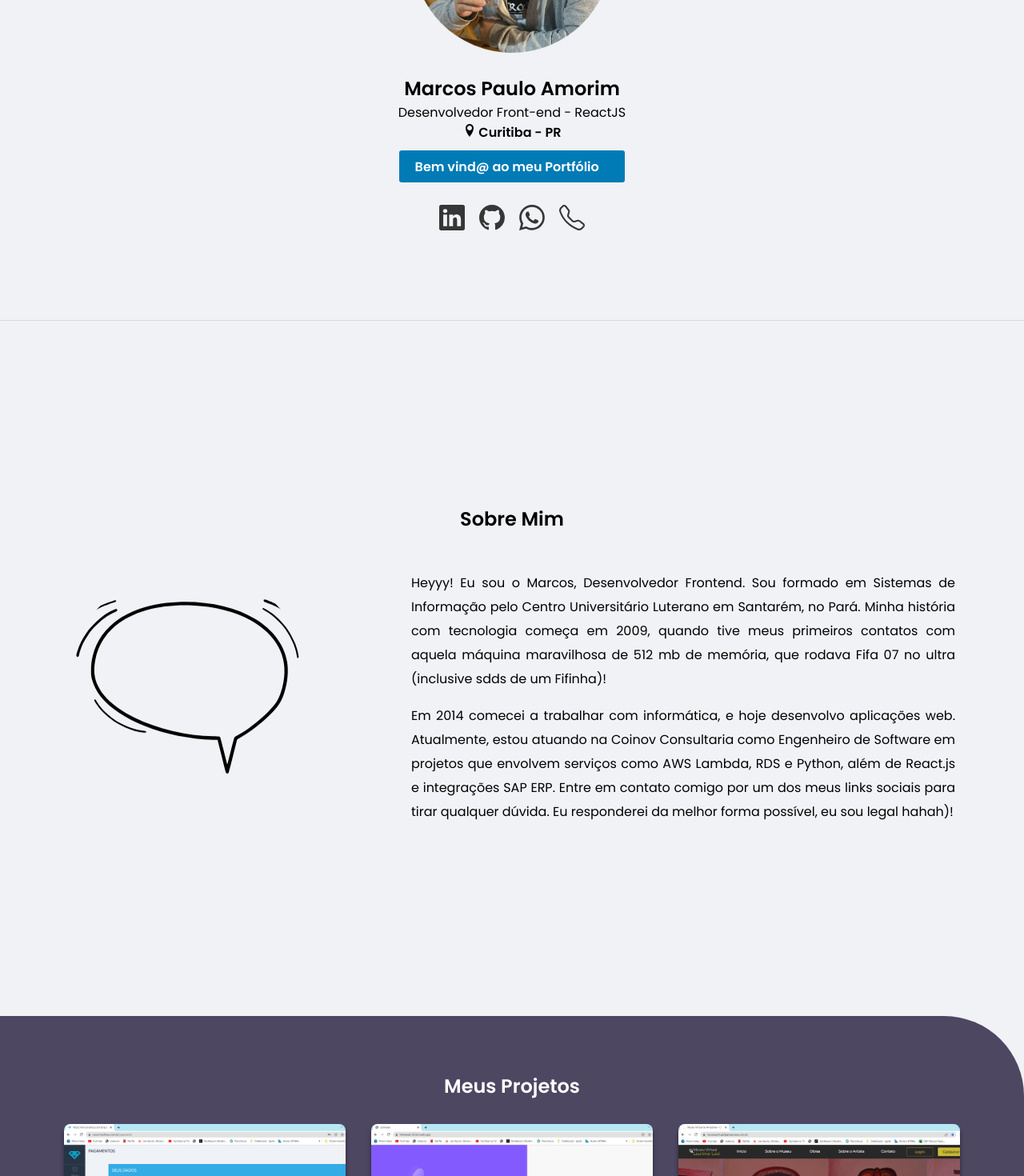
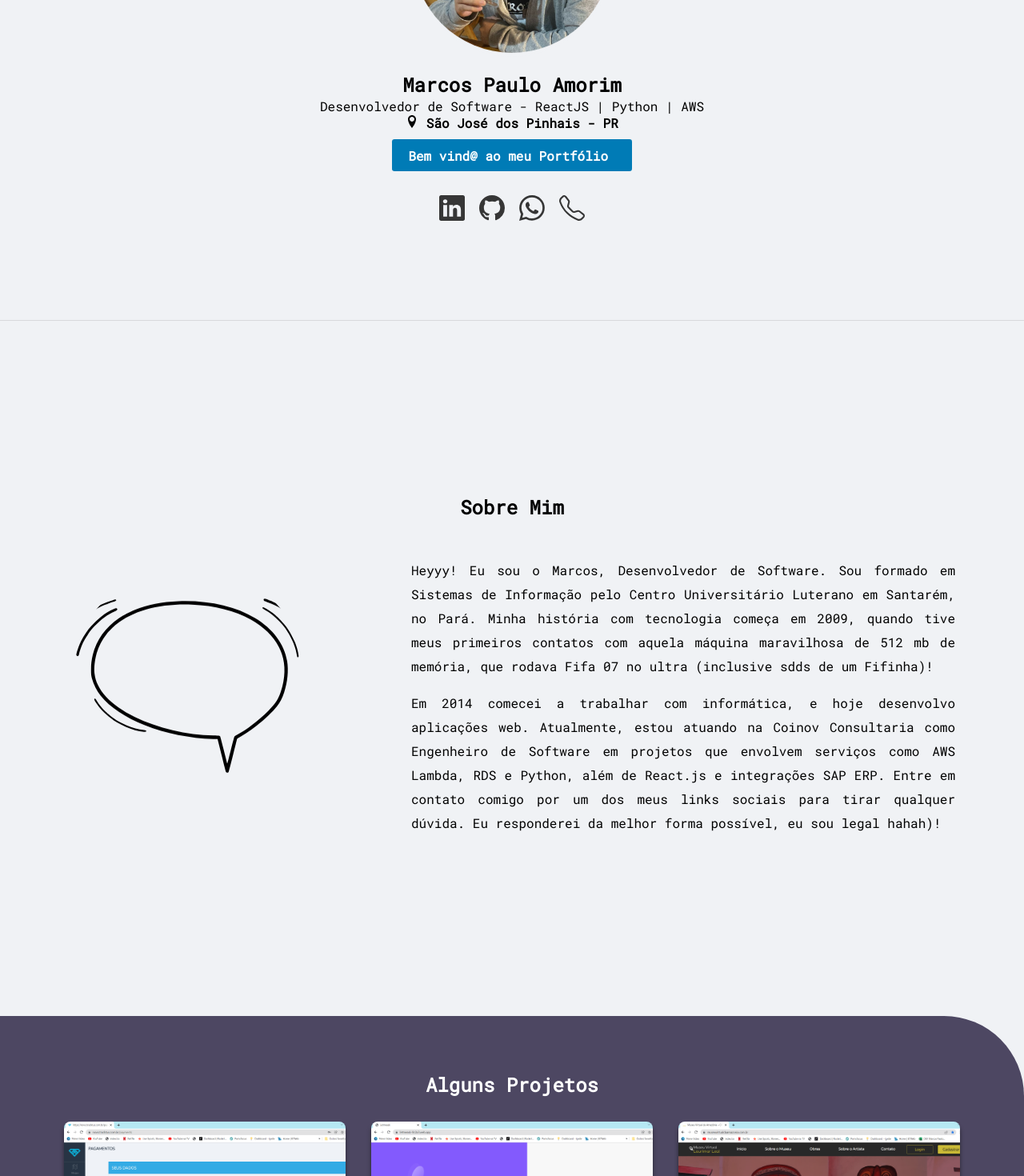
Before and after one commit to mstarkRules/portfolio-react, a React (Create React App) app: page / in a window 1280 px wide. Shown: the part 400-1870 px from the top of the page at 80% size. Built offline with nearby package versions, Linux system fonts and the light colour scheme.

Commit message:
style: (fonts and texts) changes project main font and changes some texts

```diff
--- a/public/index.html
+++ b/public/index.html
@@ -5,6 +5,11 @@
     <link rel="preconnect" href="https://fonts.gstatic.com" crossorigin />
     <link
       href="https://fonts.googleapis.com/css2?family=Poppins:wght@100;400;600&family=Roboto:wght@100;400;500&display=swap"
+      rel="stylesheet"
+    />
+
+    <link
+      href="https://fonts.googleapis.com/css2?family=Roboto+Mono&display=swap"
       rel="stylesheet"
     />
 
--- a/src/components/PerfilSection/index.tsx
+++ b/src/components/PerfilSection/index.tsx
@@ -7,9 +7,9 @@ export function PerfilSection() {
   return (
     <Container>
       <h1>Marcos Paulo Amorim</h1>
-      <p>Desenvolvedor Front-end - ReactJS</p>
+      <p>Desenvolvedor de Software - ReactJS | Python | AWS</p>
       <strong>
-        <ImLocation /> Curitiba - PR
+        <ImLocation /> São José dos Pinhais - PR
       </strong>
       <WelcomeText />
       <SocialBar />
--- a/src/components/ProjectsSection/index.tsx
+++ b/src/components/ProjectsSection/index.tsx
@@ -7,7 +7,7 @@ import Modal from "../Modal";
 import { Wrapper } from "../Wrapper";
 
 export function ProjectsSection() {
-  const [displayText, setDisplayText] = useState("Meus Projetos");
+  const [displayText, setDisplayText] = useState("Alguns Projetos");
   const [modalOpen, setModalOpen] = useState(false);
   const { animateText, projectText } = useAnimate();
 
--- a/src/data/content.ts
+++ b/src/data/content.ts
@@ -3,6 +3,6 @@ export const content = {
   ocupation: "Desenvolvedor Front-end - ReactJS",
   location: "Curitiba - PR",
   about:
-    "Heyyy! Eu sou o Marcos, Desenvolvedor Frontend. Sou formado em Sistemas de Informação pelo Centro Universitário Luterano em Santarém, no Pará. Minha história com tecnologia começa em 2009, quando tive meus primeiros contatos com aquela máquina maravilhosa de 512 mb de memória, que rodava Fifa 07 no ultra (inclusive sdds de um Fifinha)! Em 2014 comecei a trabalhar com informática, e hoje desenvolvo aplicações web. Atualmente, estou atuando na Coinov Consultaria como Engenheiro de Software em projetos que envolvem serviços como AWS Lambda, RDS e Python, além de React.js e integrações SAP ERP. Entre em contato comigo por um dos meus links sociais para tirar qualquer dúvida. Eu responderei da melhor forma possível, eu sou legal hahah",
+    "Heyyy! Eu sou o Marcos, Desenvolvedor de Software. Sou formado em Sistemas de Informação pelo Centro Universitário Luterano em Santarém, no Pará. Minha história com tecnologia começa em 2009, quando tive meus primeiros contatos com aquela máquina maravilhosa de 512 mb de memória, que rodava Fifa 07 no ultra (inclusive sdds de um Fifinha)! Em 2014 comecei a trabalhar com informática, e hoje desenvolvo aplicações web. Atualmente, estou atuando na Coinov Consultaria como Engenheiro de Software em projetos que envolvem serviços como AWS Lambda, RDS e Python, além de React.js e integrações SAP ERP. Entre em contato comigo por um dos meus links sociais para tirar qualquer dúvida. Eu responderei da melhor forma possível, eu sou legal hahah",
   email: "markstm10@gmail.com",
 };
--- a/src/styles/global.ts
+++ b/src/styles/global.ts
@@ -21,7 +21,8 @@ export const GlobalStyle = createGlobalStyle`
         -webkit-font-smoothing: antialiased;
     }
     body, button{
-        font-family: 'Poppins', sans-serif;
+        /* font-family: 'Poppins', sans-serif; */
+        font-family: 'Roboto Mono', sans-serif;
         font-weight: 400;
     }
 
@@ -29,7 +30,7 @@ export const GlobalStyle = createGlobalStyle`
         font-weight: 600;
     }
     a{
-       font-family: 'Poppins', sans-serif;
+       font-family: 'Roboto Mono', sans-serif;
        text-decoration: none;
     }
 
```
